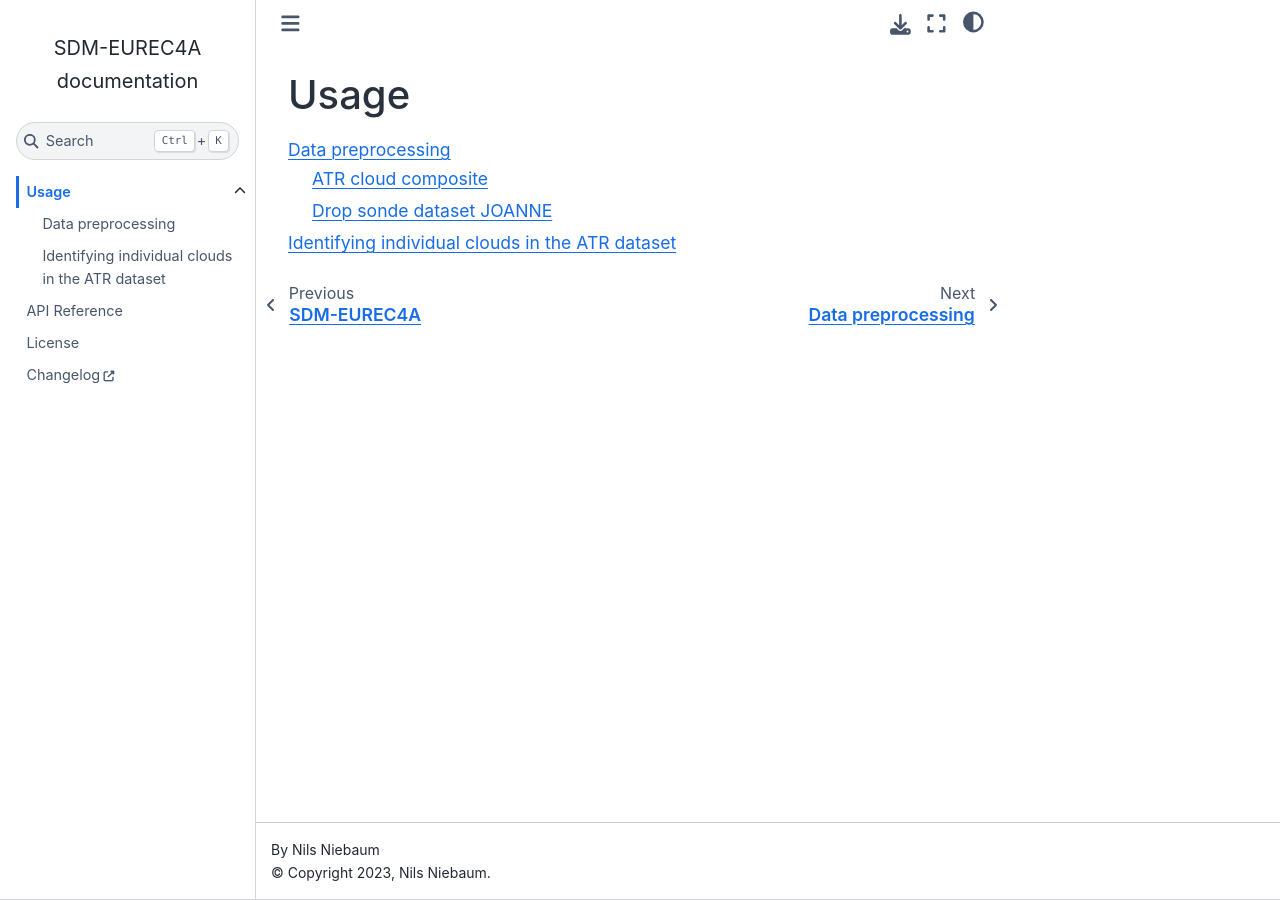
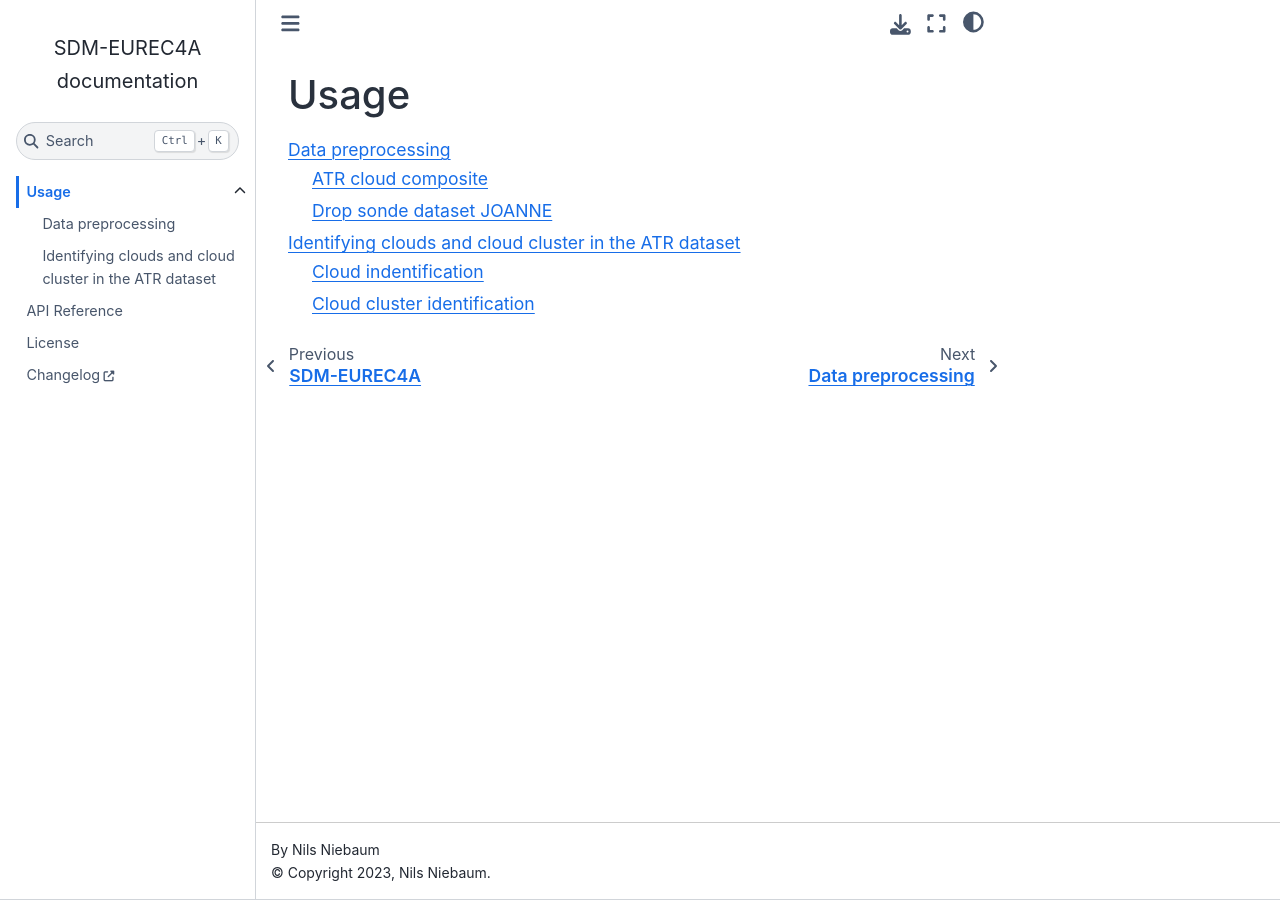
Before and after one commit to nilsnevertree/sdm-eurec4a, a Sphinx documentation site: the page built from docs/usage.md, in a window 1280 px wide. Built offline with Sphinx 7.4.7 and the Sphinx Book theme 1.1.4, drawn with Linux system fonts in a browser that asks for light colours; pages that are not in the unit, such as notebooks, are missing from menus; some of the changed lines change nothing that is shown.

Commit message:
Add cloud cluster identification docs.

```diff
--- a/docs/source/cloud_and_cluster_identification.rst
+++ b/docs/source/cloud_and_cluster_identification.rst
@@ -1,5 +1,8 @@
-Identifying individual clouds in the ATR dataset
-================================================
+Identifying clouds and cloud cluster in the ATR dataset
+=======================================================
+
+Cloud indentification
+---------------------
 
 In the whole cloud composite dataset, many differnt cloud types can be found.
 Thus it might make sense to take a look on individual cloud.
@@ -9,11 +12,42 @@
 The important lines are highlighted.
 
 .. note::
-    - In lines 131-134 the script uses the ``cloud_mask`` to identify individual clouds.
-    - In lines 162-163 and 172 this mid time of a cloud event is chosen as the leading dimension of the new netCDF file.
+    - In lines ``162-165`` the script uses the ``cloud_mask`` to identify individual clouds.
+    - In lines ``193-198`` the mid time of a cloud event is chosen as the leading dimension of the new netCDF file.
     - The leading dimension becomes ``time``.
 
 .. literalinclude:: ../../scripts/preprocessing/cloud_identification_general.py
     :language: python
     :linenos:
-    :emphasize-lines: 131-134, 162-163, 172
+    :emphasize-lines: 162-165, 193-198
+
+Cloud cluster identification
+----------------------------
+
+**Problem**
+
+Because the ATR often flew through clouds with less droplets, the ``cloud_mask`` and ``rain_mask`` have "holes" along the time dimension.
+Here is an example image which shows an example cloud clusters in the ATR dataset.
+Each one of the spikes will be identified as an individual cloud by the script shown above.
+The script below ignores holes between the clouds if they do not exceed a specified duration.
+
+.. image:: Cloud_Cluster.svg
+    :width: 400px
+    :align: center
+
+
+**Script**
+
+The script below is used to identify cloud clusters in the ATR dataset.
+It is very similar to the cloud identification script.
+
+.. note::
+    - The main differnce lies in lines ``161-174``.
+    - Here a ``cluster_mask`` is created, by removing the cloud holes which are shorter than a specified time span.
+    - For this procedure, the funciton ``sdm_eurec4a.identification.consecutive_events_xr`` is used. For more information see the API documentation of this function. You can use the search function at the top right to find it.
+
+
+.. literalinclude:: ../../scripts/preprocessing/cluster_identification_general.py
+    :language: python
+    :linenos:
+    :emphasize-lines: 161-174
```
Also changed, not shown: docs/source/Cloud_Cluster.svg (added).
